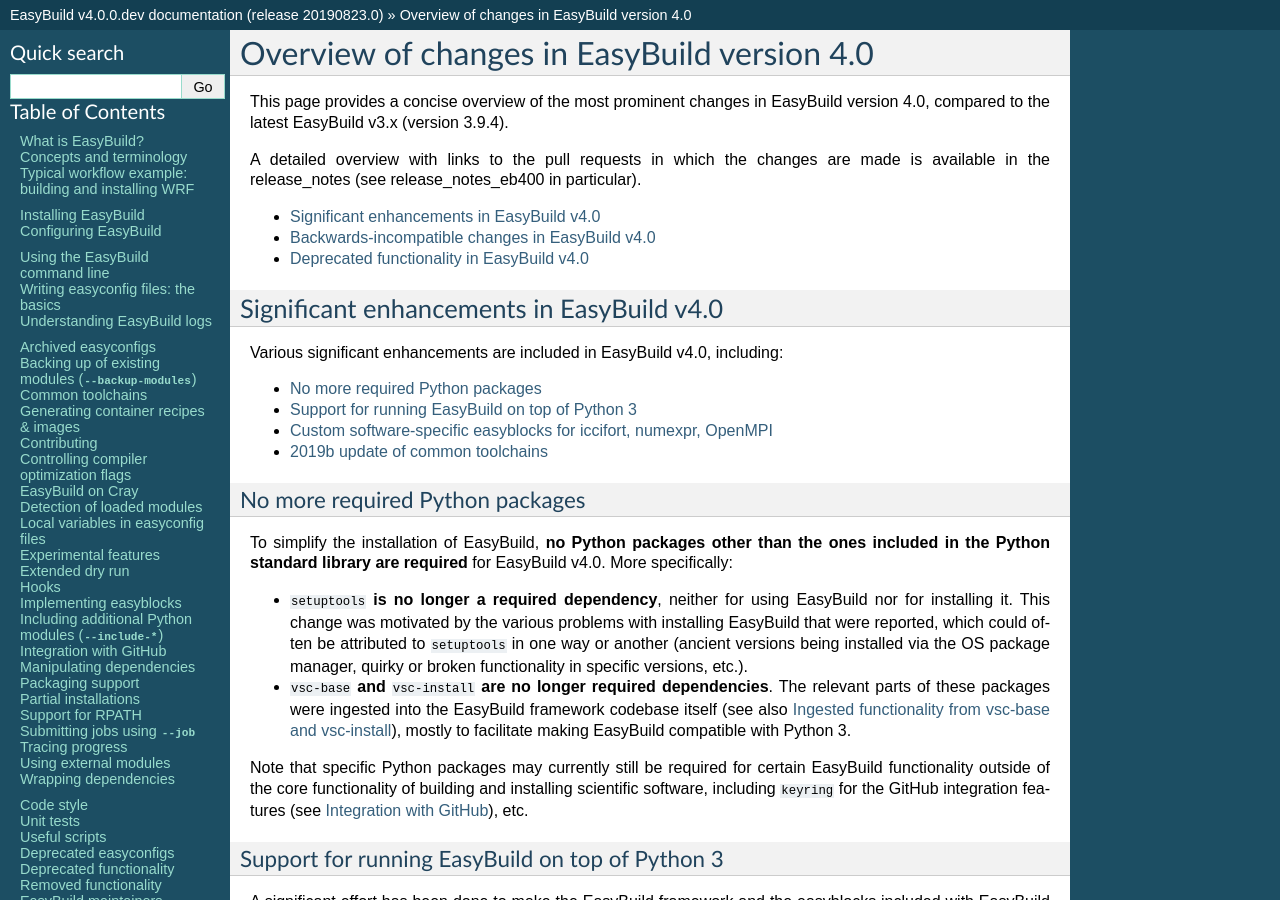
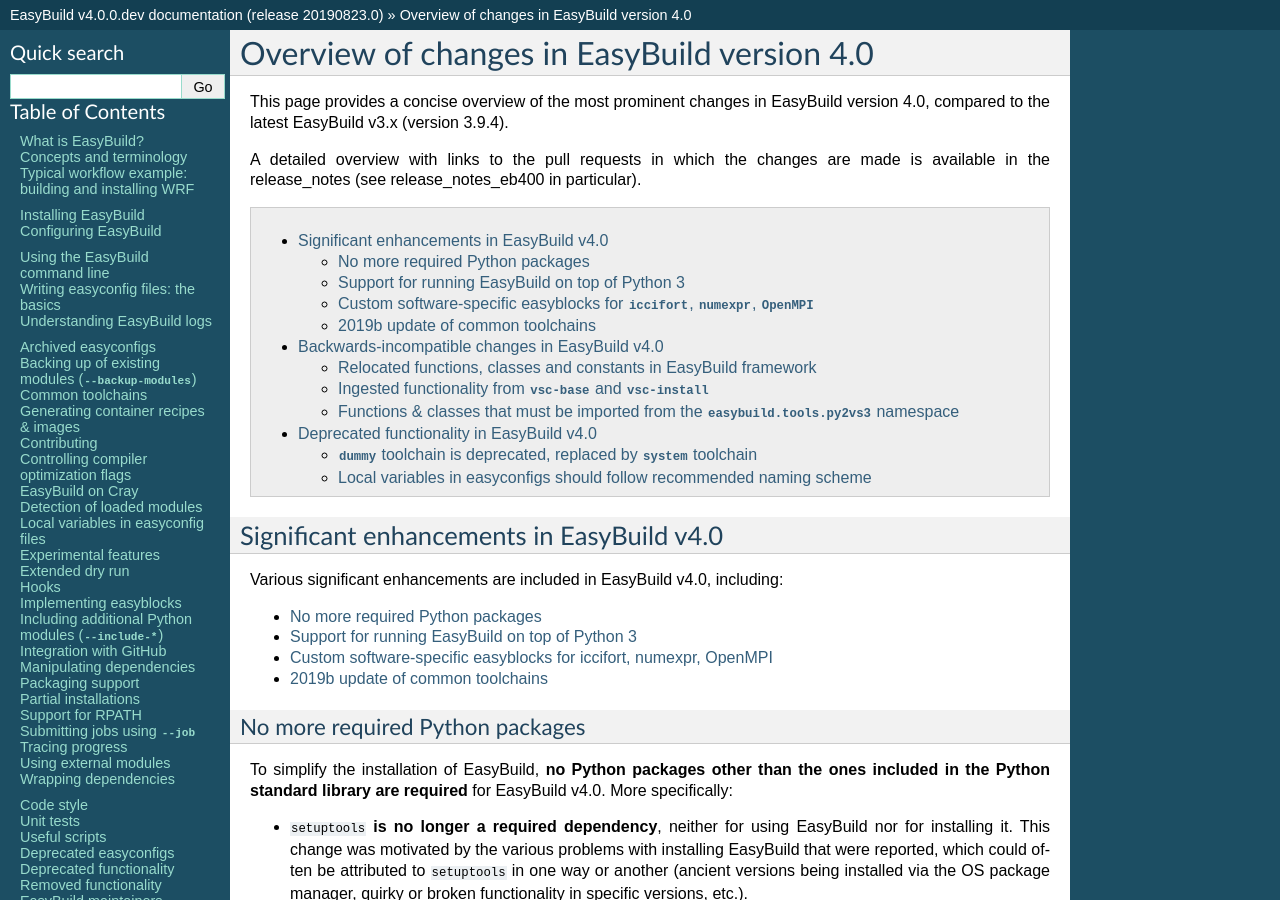
Before and after one commit to easybuilders/easybuild, a Sphinx documentation site: the page built from docs/EasyBuild4-overview-of-changes.rst, in a window 1280 px wide and 900 px high. Built offline with Sphinx 7.4.7, drawn with Linux system fonts in a browser that asks for light colours; pages that are not in the unit, such as notebooks, are missing from menus; some of the changed lines change nothing that is shown.

Commit message:
contents in overview of changes in EasyBuild v4.0

```diff
--- a/docs/EasyBuild4-overview-of-changes.rst
+++ b/docs/EasyBuild4-overview-of-changes.rst
@@ -9,9 +9,10 @@
 A detailed overview with links to the pull requests in which the changes are made is available in the
 :ref:`release_notes` (see :ref:`release_notes_eb400` in particular).
 
-* :ref:`eb4_changes_significant_enhancements`
-* :ref:`eb4_changes_backwards_incompatible`
-* :ref:`eb4_changes_deprecated`
+.. contents::
+    :depth: 2
+    :backlinks: none
+    :local:
 
 
 .. _eb4_changes_significant_enhancements:
```
